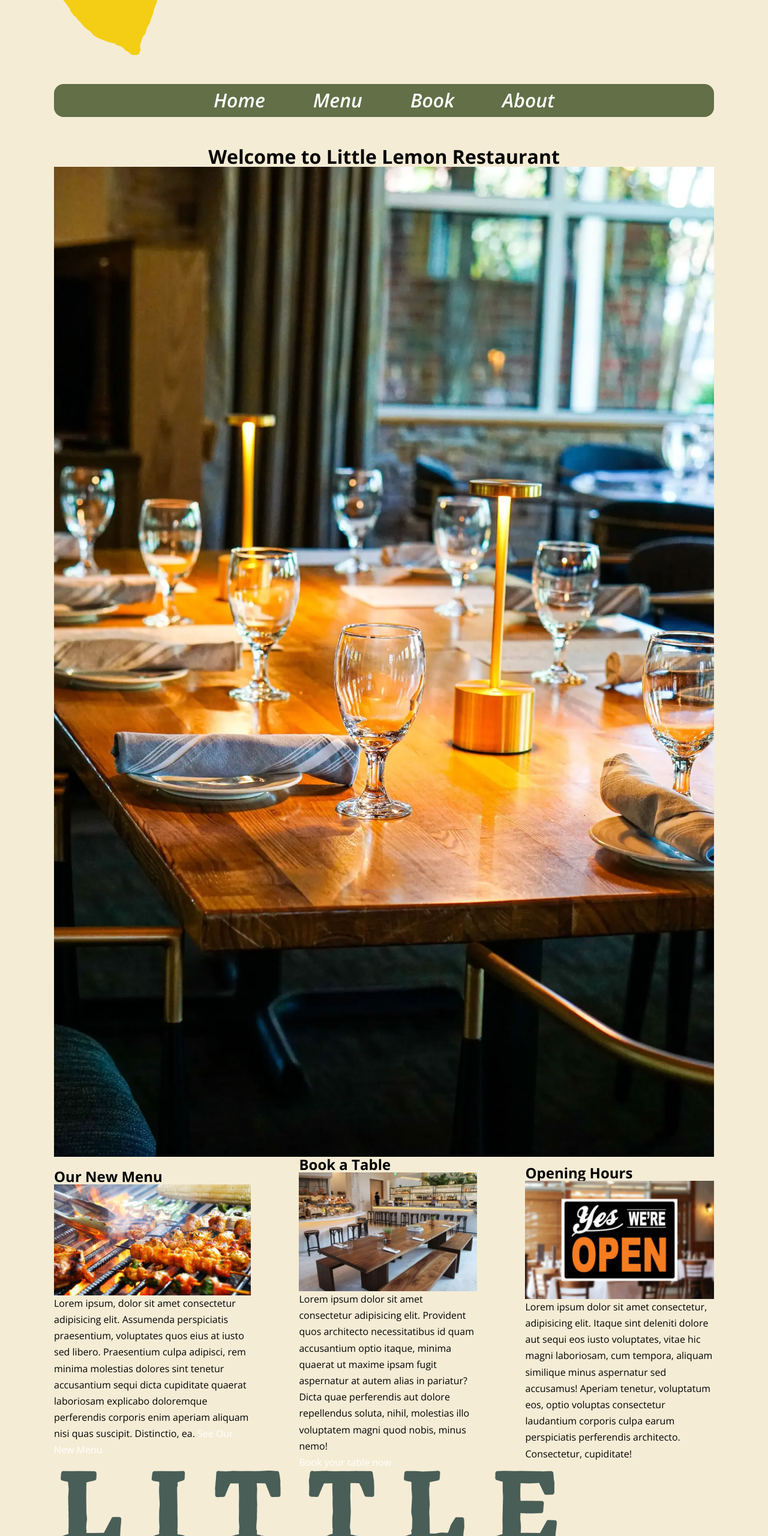
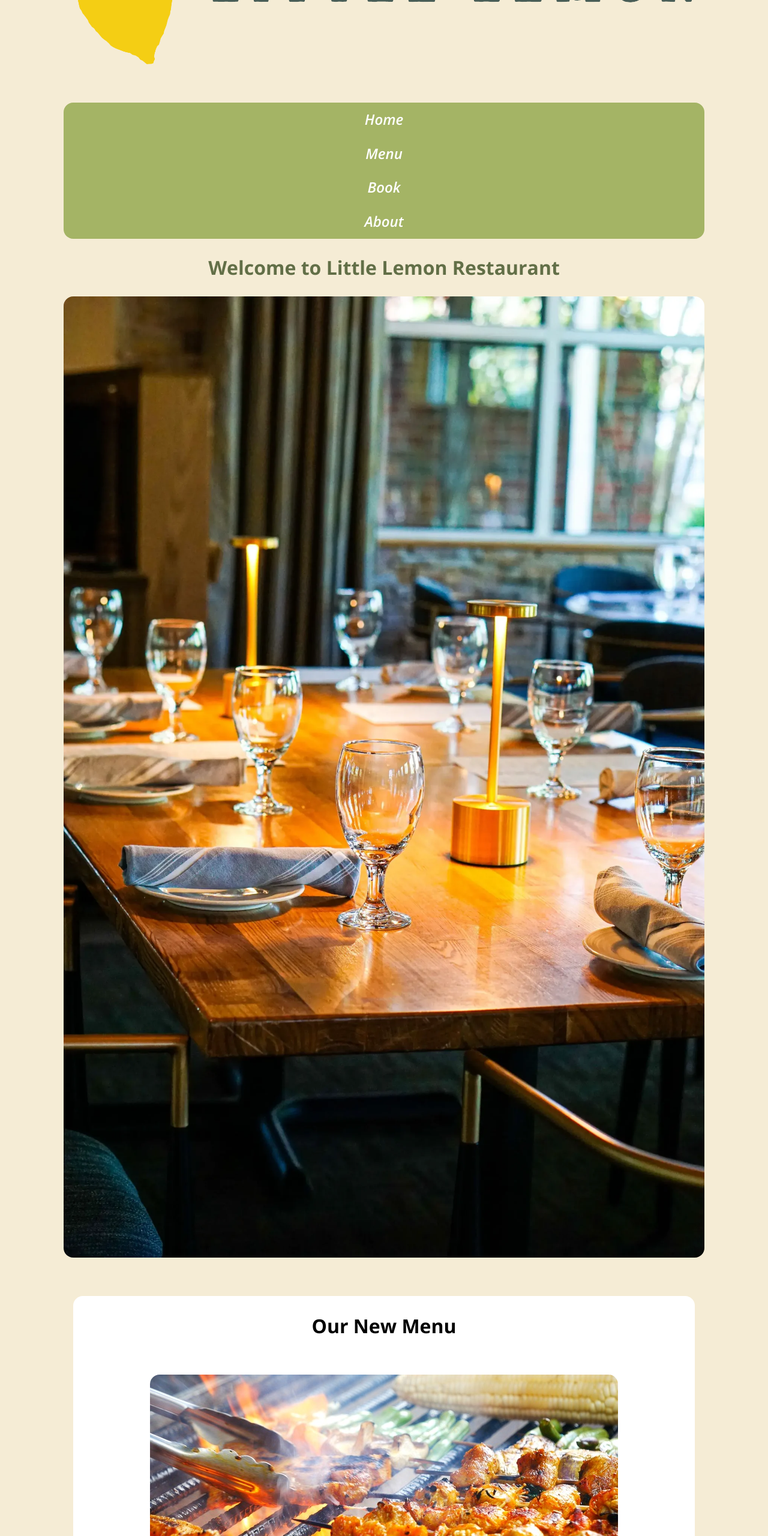
Before and after one commit to andrewteece/littleLemon, a plain HTML site: page index.html in a window 1280 px wide. Shown: the part 240-2800 px from the top of the page at 60% size. Drawn offline with nearby package versions, Linux system fonts and the light colour scheme.

Commit message:
setup utility classes

```diff
--- a/index.html
+++ b/index.html
@@ -38,50 +38,52 @@
     </header>
     <main>
       <div class="flex">
-        <h1>Welcome to Little Lemon Restaurant</h1>
+        <h1 class="banner">Welcome to Little Lemon Restaurant</h1>
       </div>
-      <div>
+      <div class="banner-img">
         <img src="./assets/images/banner.webp" alt="little lemon banner" />
       </div>
-      <div class="flex">
-        <article>
-          <h2>Our New Menu</h2>
+      <section class="flex section-bottom">
+        <article class="flow--content flex bg-light">
+          <h2 class="article-title">Our New Menu</h2>
           <img
             src="./assets/images/foodOnGrill.jpg"
             alt="fresh food on the grill"
           />
-          <p>
+          <p class="article-text">
             Lorem ipsum, dolor sit amet consectetur adipisicing elit. Assumenda
             perspiciatis praesentium, voluptates quos eius at iusto sed libero.
             Praesentium culpa adipisci, rem minima molestias dolores sint
             tenetur accusantium sequi dicta cupiditate quaerat laboriosam
             explicabo doloremque perferendis corporis enim aperiam aliquam nisi
             quas suscipit. Distinctio, ea.
-            <a href="#">See Our New Menu</a>
           </p>
+          <div><a href="#" class="article-link">See Our New Menu</a></div>
         </article>
-        <article>
-          <h2>Book a Table</h2>
+        <article class="flow--content flex bg-light">
+          <h2 class="article-title">Book a Table</h2>
           <img
             src="./assets/images/bookTable.jpg"
             alt="Go ahead and book a table"
           />
-          <p>
+          <p class="article-text">
             Lorem ipsum dolor sit amet consectetur adipisicing elit. Provident
             quos architecto necessitatibus id quam accusantium optio itaque,
             minima quaerat ut maxime ipsam fugit aspernatur at autem alias in
             pariatur? Dicta quae perferendis aut dolore repellendus soluta,
             nihil, molestias illo voluptatem magni quod nobis, minus nemo!
           </p>
-          <a href="#">Book your table now</a>
+          <div>
+            <a href="#" class="article-link">Book your table now</a>
+          </div>
         </article>
-        <article>
-          <h2>Opening Hours</h2>
+        <article class="flow--content flex bg-light">
+          <h2 class="article-title">Opening Hours</h2>
           <img
             src="./assets/images/open.jpg"
             alt="Little lemon hours that we are open"
           />
-          <p>
+          <p class="article-text">
             Lorem ipsum dolor sit amet consectetur, adipisicing elit. Itaque
             sint deleniti dolore aut sequi eos iusto voluptates, vitae hic magni
             laboriosam, cum tempora, aliquam similique minus aspernatur sed
@@ -90,14 +92,14 @@
             architecto. Consectetur, cupiditate!
           </p>
         </article>
-      </div>
+      </section>
     </main>
     <footer>
       <div class="flex">
-        <div>
+        <div class="footer-logo">
           <img src="./assets/images/Asset 18@4x.png" alt="Little Lemon Logo" />
         </div>
-        <div>
+        <div class="footer-text">
           <p>Copyright Little Lemon Restaurant</p>
         </div>
       </div>
--- a/styles.css
+++ b/styles.css
@@ -19,6 +19,10 @@ canvas,
 svg {
   display: block;
   max-width: 100%;
+}
+
+img {
+  border-radius: 1rem;
 }
 
 input,
@@ -60,6 +64,34 @@ body {
   margin: 0 auto;
 }
 
+.section-bottom {
+  border-bottom: 2px solid rgb(98, 111, 71);
+  padding-block: 2rem;
+  margin-inline: 1rem;
+}
+
+article {
+  border-bottom: 2px solid rgb(98, 111, 71);
+  padding-top: 2rem;
+}
+
+.article-title {
+  font-size: 2rem;
+  text-align: center;
+  margin-bottom: 1rem;
+}
+
+.article-text {
+  font-size: 1.2rem;
+  text-align: center;
+}
+
+.article-link {
+  font-size: 1rem;
+  color: rgb(98, 111, 71);
+  font-weight: 600;
+}
+
 /* HEADER & NAV  */
 
 .header-logo {
@@ -68,29 +100,77 @@ body {
   align-items: center;
 
   margin-top: 2rem;
+  padding: 2rem;
 }
 
 .main-nav {
   display: flex;
   justify-content: center;
-  background-color: rgb(98, 111, 71);
+  background-color: rgb(164, 180, 101);
   color: rgb(255, 255, 255);
   border-radius: 1rem;
-  margin-top: 3rem;
-  margin-bottom: 3rem;
+  padding: 0.5rem;
+  margin: 2rem 1rem;
 }
 
 li {
-  font-size: 2rem;
+  font-size: 1.5rem;
   font-weight: 600;
   font-style: italic;
+}
+
+li a:hover {
+  color: rgb(240, 187, 120);
+  border-bottom: 2px solid rgb(240, 187, 120);
+  transition: all ease-out 450ms;
 }
 
 /* UTILITY */
 
 .flex {
   display: flex;
+  flex-direction: column;
   align-items: center;
   justify-content: center;
-  gap: 5rem;
+  gap: 1rem;
+  padding-inline: 1rem;
 }
+
+.flow--content > * + * {
+  margin-top: var(--spacer, 2rem);
+}
+
+.bg-light {
+  background-color: rgb(255, 255, 255);
+  border-radius: 1rem;
+}
+
+/* BANNER/HERO */
+
+.banner {
+  font-size: 2rem;
+  color: rgb(98, 111, 71);
+  text-align: center;
+  margin-bottom: 2rem;
+  line-height: 1;
+}
+
+.banner-img {
+  padding-inline: 1rem;
+  margin-bottom: 2rem;
+}
+
+/* FOOTER */
+
+footer {
+  margin-top: 3rem;
+}
+
+.footer-logo {
+  padding-inline: 2rem;
+}
+
+.footer-text {
+  font-size: 0.8rem;
+  margin-top: 1rem;
+}
```
